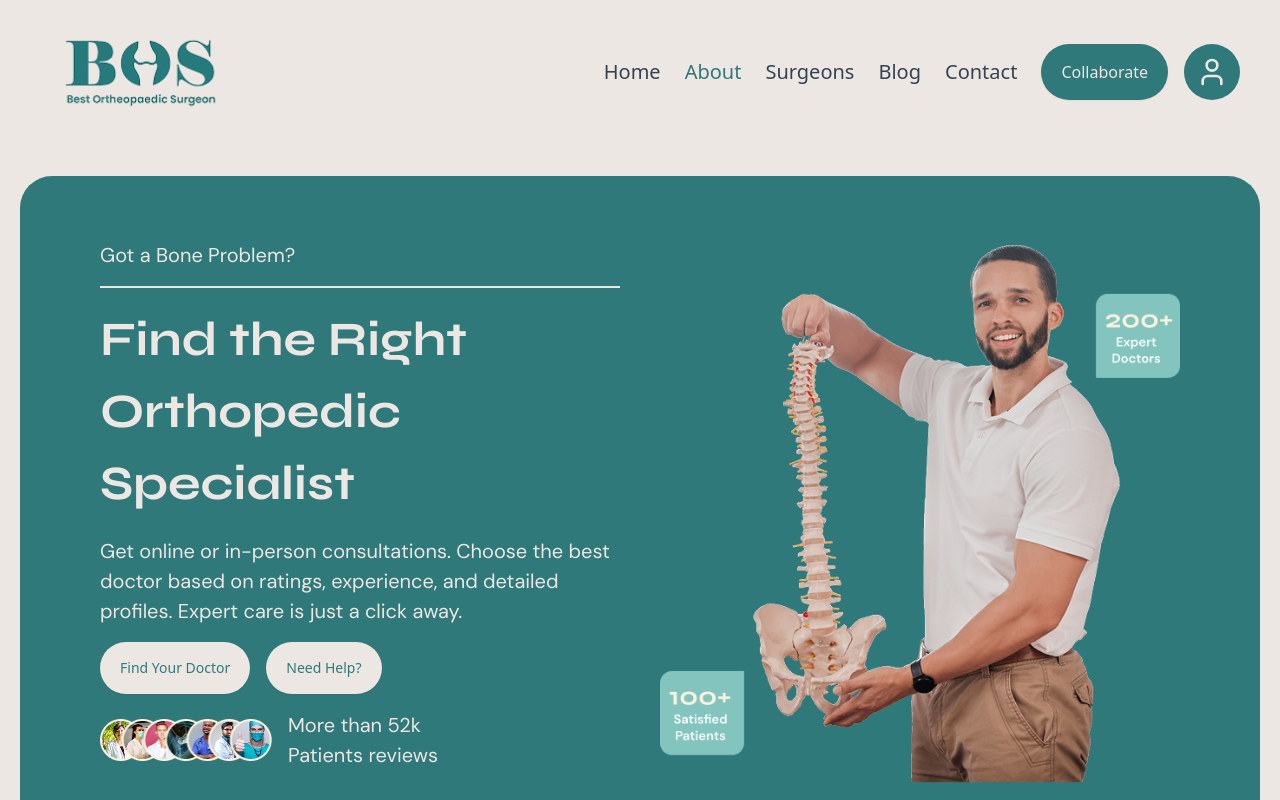
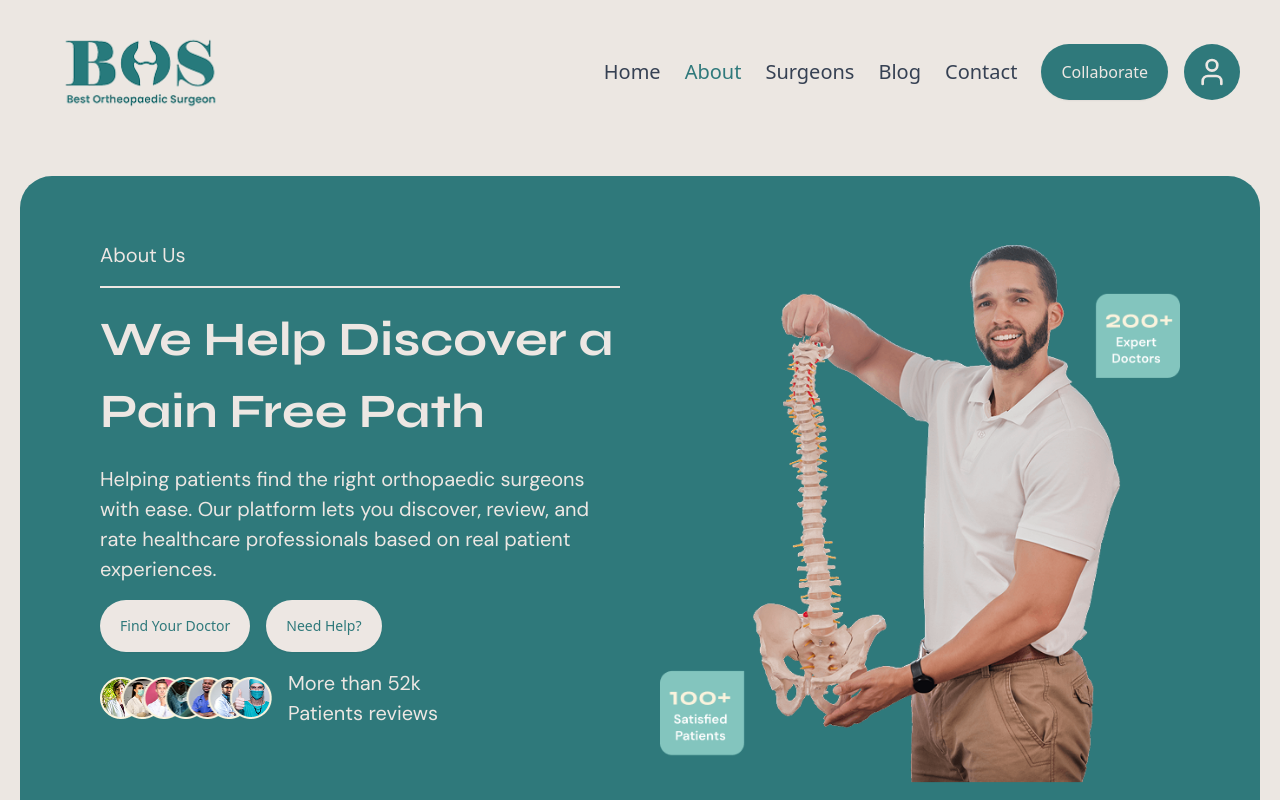
Before and after one commit to bestorthopaedicsurgeon/bos-next, a Next.js app: page /about in a window 1280 px wide. Shown: the top 800 px of the page. Built offline with nearby package versions, Linux system fonts and the light colour scheme; no server answers; the database is empty.

Commit message:
chore:content changes

```diff
--- a/src/components/aboutPage/Hero.js
+++ b/src/components/aboutPage/Hero.js
@@ -21,11 +21,12 @@ export const HeroSection = () => {
           {/* <p className="mb-4">Find your surgeon!</p>
             <div className="bg-primary-foreground mb-4 h-[2px] w-full" /> */}
           <div className="mb-4 inline-block">
-            <p className="mb-4">Got a Bone Problem?</p>
+            <p className="mb-4">About Us</p>
             <div className="bg-primary-foreground mx-auto h-[2px] w-full" />
           </div>
           <h1 className="font-syne mb-4">
-            Find the Right Orthopedic Specialist
+          We Help Discover a Pain Free Path
+
           </h1>
           <div className="hidden max-lg:flex max-lg:justify-center max-lg:mx-auto max-h-[352px] w-full max-w-[348px] h-full mb-6">
             <Image
@@ -39,9 +40,7 @@ export const HeroSection = () => {
             />
           </div>
           <p className="mb-4">
-            Get online or in-person consultations. Choose the best doctor based
-            on ratings, experience, and detailed profiles. Expert care is just a
-            click away.
+          Helping patients find the right orthopaedic surgeons with ease. Our platform lets you discover, review, and rate healthcare professionals based on real patient experiences.
           </p>
           <div className="mb-4 flex flex-wrap gap-4">
             <Link href="/surgeons">
--- a/src/components/blogPage/Hero.js
+++ b/src/components/blogPage/Hero.js
@@ -21,11 +21,11 @@ export const HeroSection = () => {
           {/* <p className="mb-4">Find your surgeon!</p>
             <div className="bg-primary-foreground mb-4 h-[2px] w-full" /> */}
           <div className="mb-4 inline-block">
-            <p className="mb-4">Got a Bone Problem?</p>
+            <p className="mb-4">Health tips and blogs</p>
             <div className="bg-primary-foreground mx-auto h-[2px] w-full" />
           </div>
           <h1 className="font-syne mb-4">
-            Find the Right Orthopedic Specialist
+          Read Expert Blogs & Stay Informed
           </h1>
           <div className="hidden max-lg:flex max-lg:justify-center max-lg:mx-auto h-full max-h-[352px] max-w-[308px] w-full">
             <Image
@@ -37,7 +37,8 @@ export const HeroSection = () => {
             />
           </div>
           <p className="mb-4 max-lg:mt-10">
-          At BOS, we&apos;re committed to helping you stay informed, empowered, and connected when it comes to your bone, joint, and muscle health. Our blog is your go-to resource for expert advice, the latest orthopaedic news, patient stories, recovery tips, and guides to finding the right specialists near you.
+          Explore tips, insights, and research-backed advice from medical professionals. Stay ahead with trusted health knowledge for a better you.
+          New posts updated regularly!
           </p>
           <div className="mb-4 flex flex-wrap gap-4">
             <Link href="#blogs">
--- a/src/components/surgeonsPage/Hero.js
+++ b/src/components/surgeonsPage/Hero.js
@@ -120,7 +120,7 @@ export const HeroSection = ({ onSearchResults, onSearchStateChange }) => {
             <div className="bg-primary-foreground mx-auto h-[2px] w-full" />
           </div>
           <h1 className="font-syne mb-4">
-            Find the Right Orthopedic Specialist
+          Find the Right Orthopedic Specialist
           </h1>
           <div className="hidden h-[352px] w-full max-w-[308px] max-lg:mx-auto max-lg:flex max-lg:justify-center">
             <Image
@@ -134,9 +134,7 @@ export const HeroSection = ({ onSearchResults, onSearchStateChange }) => {
             />
           </div>
           <p className="mb-4">
-            Get online or in-person consultations. Choose the best doctor based
-            on ratings, experience, and detailed profiles. Expert care is just a
-            click away.
+          Get online or in-person consultations. Choose the best doctor based on ratings, experience, and detailed profiles.Expert care is just a click away.
           </p>
           <div className="mb-4 flex flex-wrap gap-4">
             <Link href="#all_surgeons">
```
